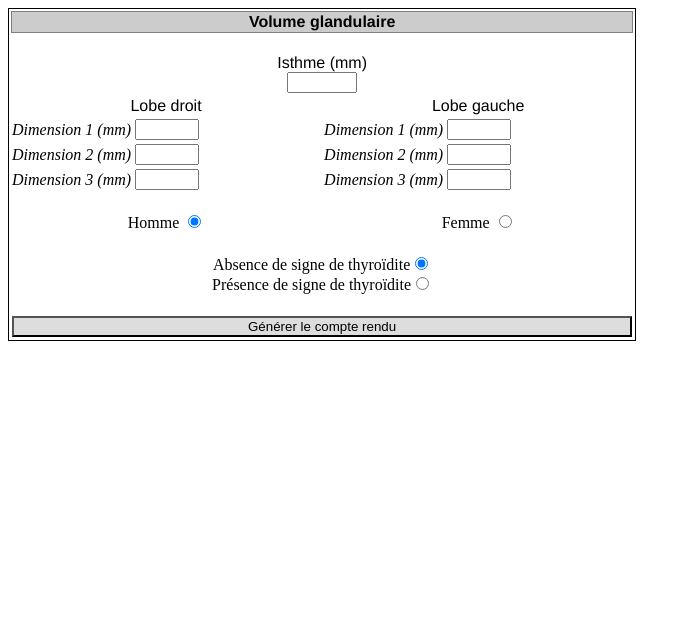
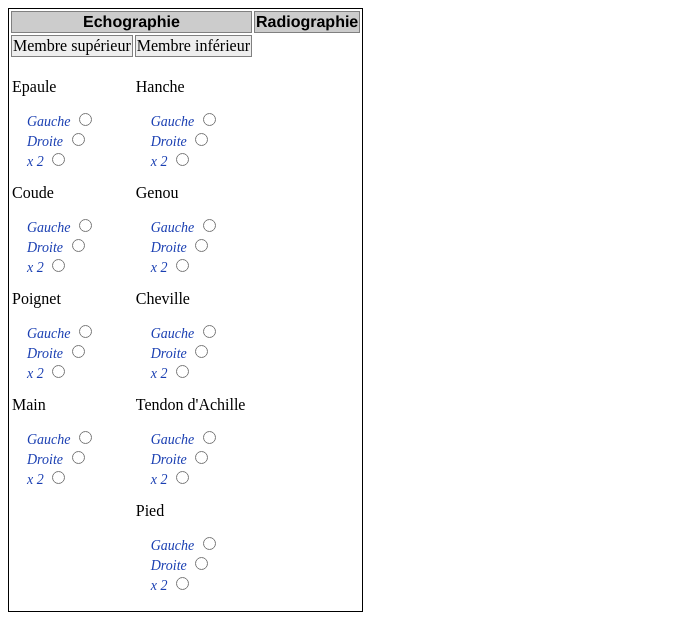
Before and after one commit to AustralLights/CR, a plain HTML site: page RAD.html in a window 1280 px wide. Shown: the whole page, without its empty margins (0-691 px from the left). Drawn offline with Linux system fonts and the light colour scheme.

Commit message:
Add files via upload

```diff
--- a/RAD.html
+++ b/RAD.html
@@ -1,57 +1,91 @@
 <!DOCTYPE html>
 <meta http-equiv="Content-type" content="text/html; charset=UTF-8">
 <html>
+
 <head>
   <title>Bilan radiographique</title>
+  <style type="text/css">
+    .ret {
+      margin-left:15px;
+      color:#1A3FB2;
+      font-style: italic;
+      font-size:14px; }
+  </style>
 </head>
+
 <body>
 
     <table style="border:1px solid black">
       <thead>
         <tr>
-          <th colspan="4" align="center" style="border:1px solid grey; background-color:#cccccc"><b><font face="Helvetica">Volume glandulaire</font></b></th>
+          <th colspan="2" align="center" style="border:1px solid grey; background-color:#cccccc"><b><font face="Helvetica">Echographie</font></b></th>
+          <th colspan="1" align="center" style="border:1px solid grey; background-color:#cccccc"><b><font face="Helvetica">Radiographie</font></b></th>
         </tr>
       </thead>
-         <tr>
-          <td colspan="4" align="center"><br><font face="Helvetica">Isthme (mm)</font><br>
-          <input type="text" id="c" value="" tabindex="1" style="width:10%"/></td>
-         <tr>
-          <td colspan="2" align="center"><font face="Helvetica">Lobe droit</font></td><td colspan="2" align="center"><font face="Helvetica">Lobe gauche</font></td>
-         </tr>
       <tr>
-        <td><i>Dimension 1 (mm)</i></td>
-        <td><input type="text" id="ax1" value="" tabindex="2" style="width:30%"/></td>
-        <td><i>Dimension 1 (mm)</i></td>
-        <td><input type="text" id="bx1" value="" tabindex="5" style="width:30%"/></td>
-      </tr>
+        <td align="center" style="border:1px solid grey; background-color:#eeeeee">Membre supérieur</td>
+        <td align="center" style="border:1px solid grey; background-color:#eeeeee">Membre inférieur</td>
       <tr>
-        <td><i>Dimension 2 (mm)</i></td>
-        <td><input type="text" id="ax2" value="" tabindex="3" style="width:30%"/></td>
-        <td><i>Dimension 2 (mm)</i></td>
-        <td><input type="text" id="bx2" value="" tabindex="6" style="width:30%"/></td>
-      </tr>
-      <tr>
-        <td><i>Dimension 3 (mm)</i></td>
-        <td><input type="text" id="ax3" value="" tabindex="4" style="width:30%"/></td>
-        <td><i>Dimension 3 (mm)</i></td>
-        <td><input type="text" id="bx3" value="" tabindex="7" style="width:30%"/></td>
-      </tr>
-      <tr>
-        <td colspan="2" style="text-align:center"><br>Homme <input type="radio" name="sexe" id="homme" checked /></td>
-        <td colspan="2" style="text-align:center"><br>Femme <input type="radio" name="sexe" id="femme" /></td>
-      </tr>
-      <tr>
-        <td colspan="4" style="text-align:center; vertical-align:center"><br>
-        Absence de signe de thyroïdite<input type="radio" name="thyroidite" id="thyroidite0" value="" checked/><br>
-        Présence de signe de thyroïdite<input type="radio" name="thyroidite" id="thyroidite1" value=""/><br>
+        <td style="vertical-align: top">
+            </br>Epaule</br>
+              <p class="ret">
+                Gauche <input type="radio" name="echo_epaule" id="echo_epaule_g"/><br>
+                Droite <input type="radio" name="echo_epaule" id="echo_epaule_d"/><br>
+                x 2 <input type="radio" name="echo_epaule" id="echo_epaule_2"/><br>
+              </p>
+            Coude</br>
+              <p class="ret">
+                Gauche <input type="radio" name="echo_coude" id="echo_coude_g"/><br>
+                Droite <input type="radio" name="echo_coude" id="echo_coude_d"/><br>
+                x 2 <input type="radio" name="echo_coude" id="echo_coude_2"/><br>
+              </p>
+            Poignet</br>
+              <p class="ret">
+                Gauche <input type="radio" name="echo_poignet" id="echo_poignet_g"/><br>
+                Droite <input type="radio" name="echo_poignet" id="echo_poignet_d"/><br>
+                x 2 <input type="radio" name="echo_poignet" id="echo_poignet_2"/><br>
+              </p>
+            Main</br>
+              <p class="ret">
+                Gauche <input type="radio" name="echo_main" id="echo_main_g"/><br>
+                Droite <input type="radio" name="echo_main" id="echo_main_d"/><br>
+                x 2 <input type="radio" name="echo_main" id="echo_main_2"/><br>
+              </p>
         </td>
-      </tr>
-      <tr>
-        <td colspan="4" align="center">
-          <br><input type="button" value="Générer le compte rendu" style="width:100%; background-color:#dddddd" onclick="vol();"/>
+        <td>
+            </br>Hanche</br>
+              <p class="ret">
+                Gauche <input type="radio" name="echo_hanche" id="echo_hanche_g"/><br>
+                Droite <input type="radio" name="echo_hanche" id="echo_hanche_d"/><br>
+                x 2 <input type="radio" name="echo_hanche" id="echo_hanche_2"/><br>
+              </p>
+            Genou</br>
+              <p class="ret">
+                Gauche <input type="radio" name="echo_genou" id="echo_genou_g"/><br>
+                Droite <input type="radio" name="echo_genou" id="echo_genou_d"/><br>
+                x 2 <input type="radio" name="echo_genou" id="echo_genou_2"/><br>
+              </p>
+            Cheville</br>
+              <p class="ret">
+                Gauche <input type="radio" name="echo_cheville" id="echo_cheville_g"/><br>
+                Droite <input type="radio" name="echo_cheville" id="echo_cheville_d"/><br>
+                x 2 <input type="radio" name="echo_cheville" id="echo_cheville_2"/><br>
+              </p>
+            Tendon d'Achille</br>
+              <p class="ret">
+                Gauche <input type="radio" name="echo_achille" id="echo_achille_g"/><br>
+                Droite <input type="radio" name="echo_achille" id="echo_achille_d"/><br>
+                x 2 <input type="radio" name="echo_achille" id="echo_achille_2"/><br>
+              </p>
+            Pied</br>
+              <p class="ret">
+                Gauche <input type="radio" name="echo_pied" id="echo_pied_g"/><br>
+                Droite <input type="radio" name="echo_pied" id="echo_pied_d"/><br>
+                x 2 <input type="radio" name="echo_pied" id="echo_pied_2"/><br>
+              </p>
         </td>
-      </tr>
     </table>
+</body>
 
 
 <script type="text/javascript">
@@ -59,5 +93,4 @@ function vol()  {
 }
 </script>
 
-</body>
 </html>
```
Also changed, not shown: index.html (+2 -2 lines).
